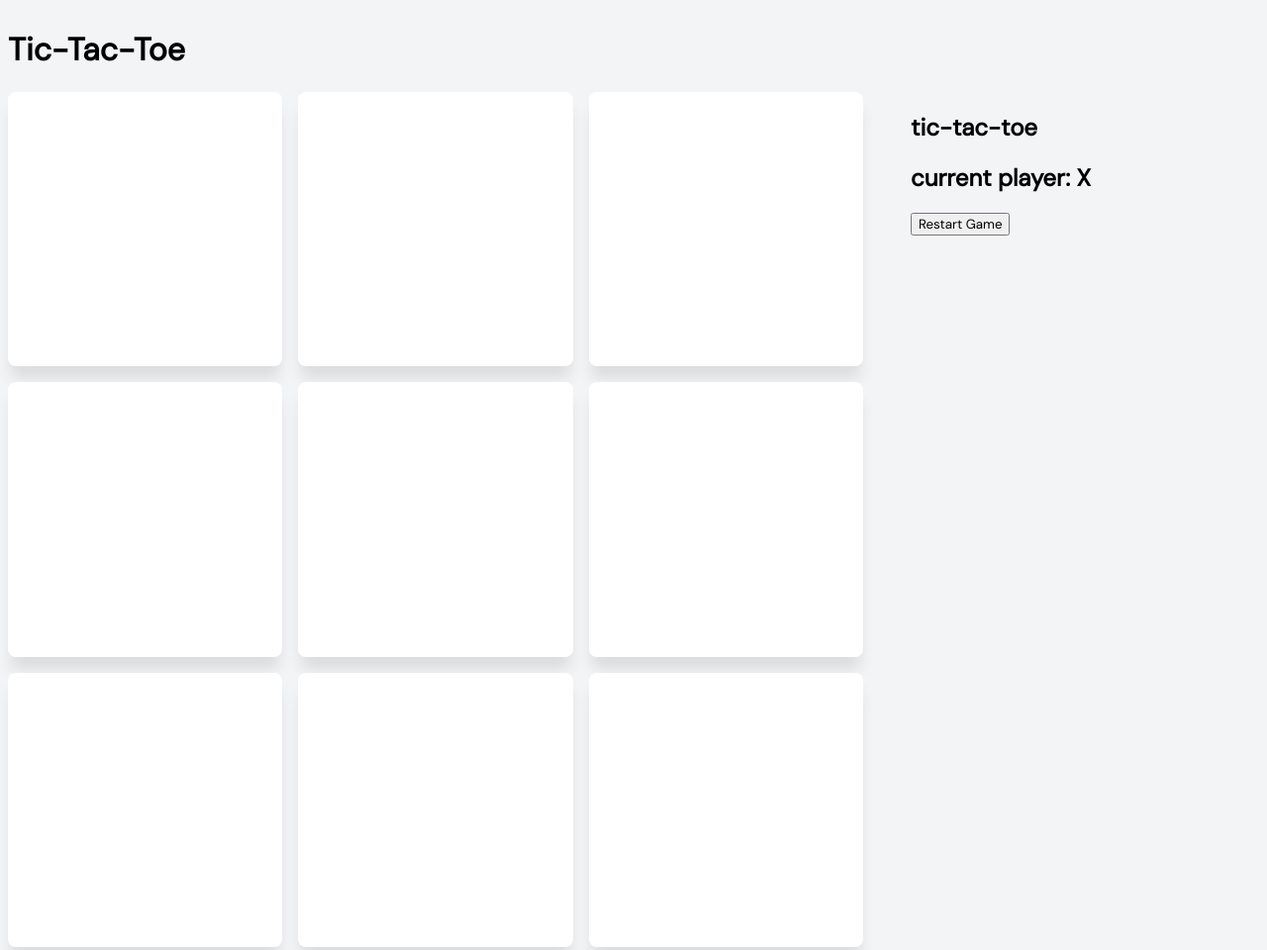
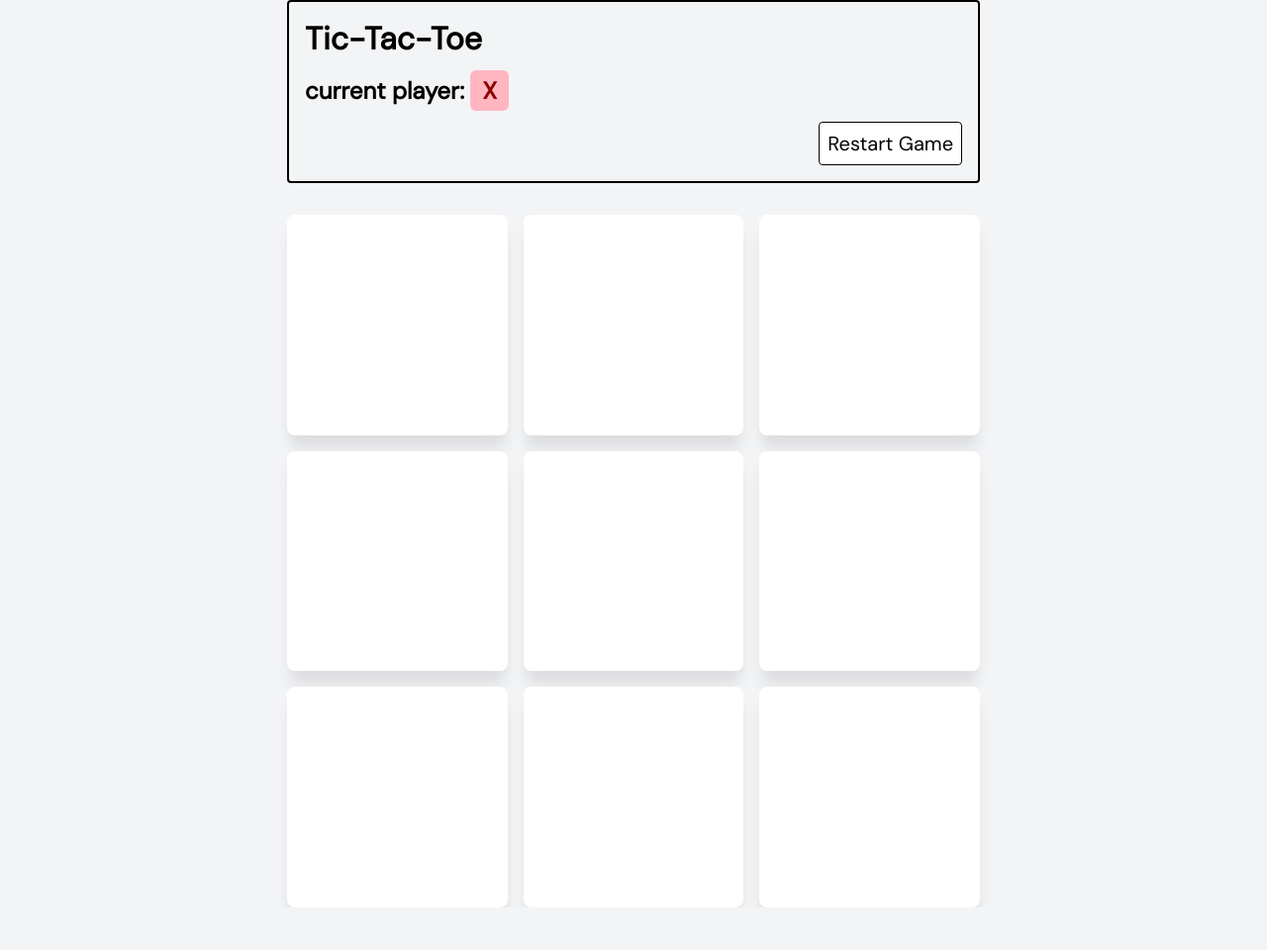
Before and after one commit to klalicki/tic-tac-toe, a plain HTML site: page index.html in a window 1280 px wide. Shown: the top 960 px of the page at 99% size. After the commit the page ends 917 px from the top, so only its background shows below. Drawn offline with Linux system fonts and the light colour scheme.

Commit message:
adding styling

```diff
--- a/app.js
+++ b/app.js
@@ -27,6 +27,12 @@ const clearGameBoard = () => {
 const updateUI = () => {
   document.querySelector("#cur-player").textContent =
     gameRules.players[curPlayer];
+  document
+    .querySelector(".ttt-grid")
+    .classList.remove("use-color-x", "use-color-o");
+  document
+    .querySelector(".app-container")
+    .classList.add(`use-color-${gameRules.players[curPlayer].toLowerCase()}`);
 };
 
 const restartGame = () => {
--- a/index.html
+++ b/index.html
@@ -9,10 +9,13 @@
   </head>
   <body>
     <div class="page-container">
-      <header>
-        <h1>Tic-Tac-Toe</h1>
-      </header>
       <div class="app-container">
+        <header>
+          <h1>Tic-Tac-Toe</h1>
+          <h2>current player: <span id="cur-player"></span></h2>
+          <button id="btn-restart">Restart Game</button>
+        </header>
+
         <section class="ttt-grid">
           <button class="ttt-square" data-sq-index="0"></button>
           <button class="ttt-square" data-sq-index="1"></button>
@@ -24,11 +27,7 @@
           <button class="ttt-square" data-sq-index="7"></button>
           <button class="ttt-square" data-sq-index="8"></button>
         </section>
-        <section class="ttt-panel">
-          <h1>tic-tac-toe</h1>
-          <h2>current player: <span id="cur-player"></span></h2>
-          <button id="btn-restart">Restart Game</button>
-        </section>
+
         <!-- <div class="modal-box">
           <h1>Game Over</h1>
           <h3>X wins!</h3>
--- a/styles.css
+++ b/styles.css
@@ -1,12 +1,102 @@
 @import url("https://fonts.googleapis.com/css2?family=DM+Sans&display=swap");
+/* resets: */
+html,
+body,
+div,
+span,
+applet,
+object,
+iframe,
+h1,
+h2,
+h3,
+h4,
+h5,
+h6,
+p,
+blockquote,
+pre,
+a,
+abbr,
+acronym,
+address,
+big,
+cite,
+code,
+del,
+dfn,
+em,
+img,
+ins,
+kbd,
+q,
+s,
+samp,
+small,
+strike,
+strong,
+sub,
+sup,
+tt,
+var,
+b,
+u,
+i,
+center,
+dl,
+dt,
+dd,
+ol,
+ul,
+li,
+fieldset,
+form,
+label,
+legend,
+table,
+caption,
+tbody,
+tfoot,
+thead,
+tr,
+th,
+td,
+article,
+aside,
+canvas,
+details,
+embed,
+figure,
+figcaption,
+footer,
+header,
+hgroup,
+menu,
+nav,
+output,
+ruby,
+section,
+summary,
+time,
+mark,
+audio,
+video {
+  margin: 0;
+  padding: 0;
+  border: 0;
+
+  vertical-align: baseline;
+}
+/* project styling */
 * {
   font-family: "DM Sans", sans-serif;
+  box-sizing: border-box;
 }
 
 :root {
   --color-x-main: darkred;
   --color-o-main: darkblue;
-  --color-current: var(--color-x-main);
+
   --color-x-secondary: lightpink;
   --color-o-secondary: lightblue;
   --color-bg: #f3f4f6;
@@ -14,30 +104,53 @@
 }
 body {
   background-color: var(--color-bg);
+  margin: 0;
+}
+.page-container {
+  display: flex;
+  flex-direction: column;
+  min-height: 100vh;
+  justify-content: center;
 }
 .app-container {
   display: flex;
-  flex-direction: row;
+  flex-direction: column;
   justify-content: center;
-  /* align-items: center; */
-  max-width: 1200px;
-  gap: 3rem;
+  align-items: center;
+  align-self: center;
+  max-width: 700px;
+  width: calc(100vw - 4rem);
+  gap: 2rem;
 }
-.ttt-panel {
-  width: 300px;
+header {
+  border: 2px solid black;
+  padding: 1rem;
+  border-radius: 0.25rem;
+  width: 100%;
+  display: flex;
+  flex-direction: column;
+  gap: 1rem;
+}
+#btn-restart {
+  align-self: flex-end;
+  font-size: 1.25rem;
+  padding: 0.5rem;
+  border-radius: 0.25rem;
+background-color: white;
+  border: 1px solid black;
 }
 .use-color-x {
   --color-current-main: var(--color-x-main);
-  --color-current-secondary: var(var(--color-x-secondary));
+  --color-current-secondary: var(--color-x-secondary);
+  --current-letter: "X";
 }
 .use-color-o {
   --color-current-main: var(--color-o-main);
-  --color-current-secondary: var(var(--color-o-secondary));
+  --color-current-secondary: var(--color-o-secondary);
+  --current-letter: "O";
 }
 .ttt-grid {
-  align-self: stretch;
-  /* width: 800px; */
-  width: calc(100% - 300px);
+  width: 100%;
   aspect-ratio: 1;
   display: grid;
   grid-template-columns: 1fr 1fr 1fr;
@@ -55,25 +168,31 @@ body {
   justify-content: center;
   border: none;
   border-radius: 0.5rem;
-  transition: transform 0.3s;
+  transition: transform 0.3s, outline 0.3s;
   box-shadow: 1em black;
+  outline: 3px solid transparent;
 }
 
 .ttt-square:not(.square-o, .square-x):hover,
 .ttt-square:not(.square-o, .square-x):focus {
-  transform: scale(1.05);
-  transition: transform 0.3s;
-  background-color: var(--color-current-secondary);
+  transform: scale(1.03);
+  transition: transform 0.3s, outline 0.3s;
+  outline: 3px solid var(--color-current-secondary);
+}
+.ttt-square::after {
+  position: absolute;
+  content: var(--current-letter);
+  opacity: 0;
+  color: var(--color-current-secondary);
+}
+.ttt-square:not(.square-o, .square-x):hover::after,
+.ttt-square:not(.square-o, .square-x):focus::after {
+  opacity: 1;
+  transition: opacity 0.3s;
 }
 
 * {
   /* border: 0.5px solid red; */
-}
-
-.page-container {
-  display: flex;
-  flex-direction: column;
-  align-content: center;
 }
 
 .square-x {
@@ -102,3 +221,10 @@ body {
   bottom: 0;
   z-index: 10;
 }
+
+#cur-player {
+  background-color: var(--color-current-secondary);
+  color: var(--color-current-main);
+  padding: 0.2em 0.5em;
+  border-radius: 0.25em;
+}
```
